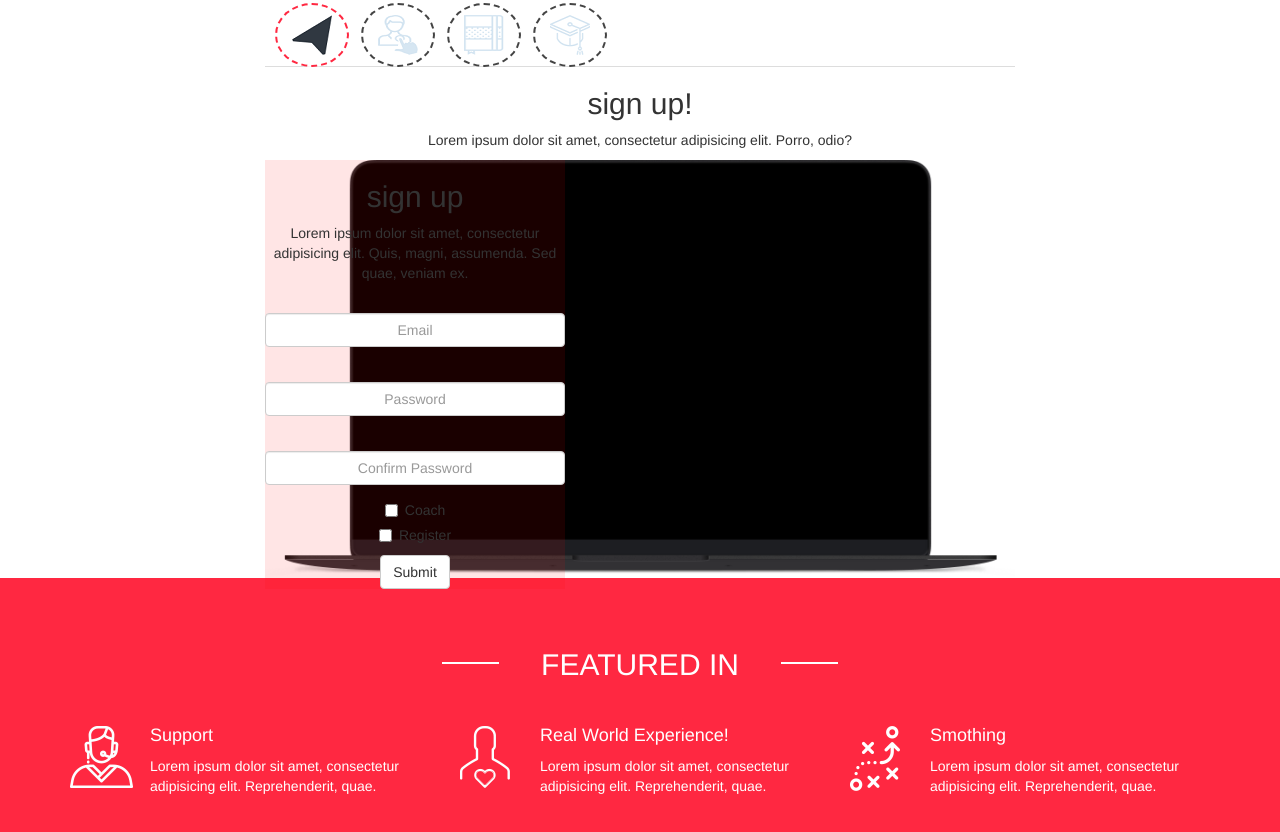
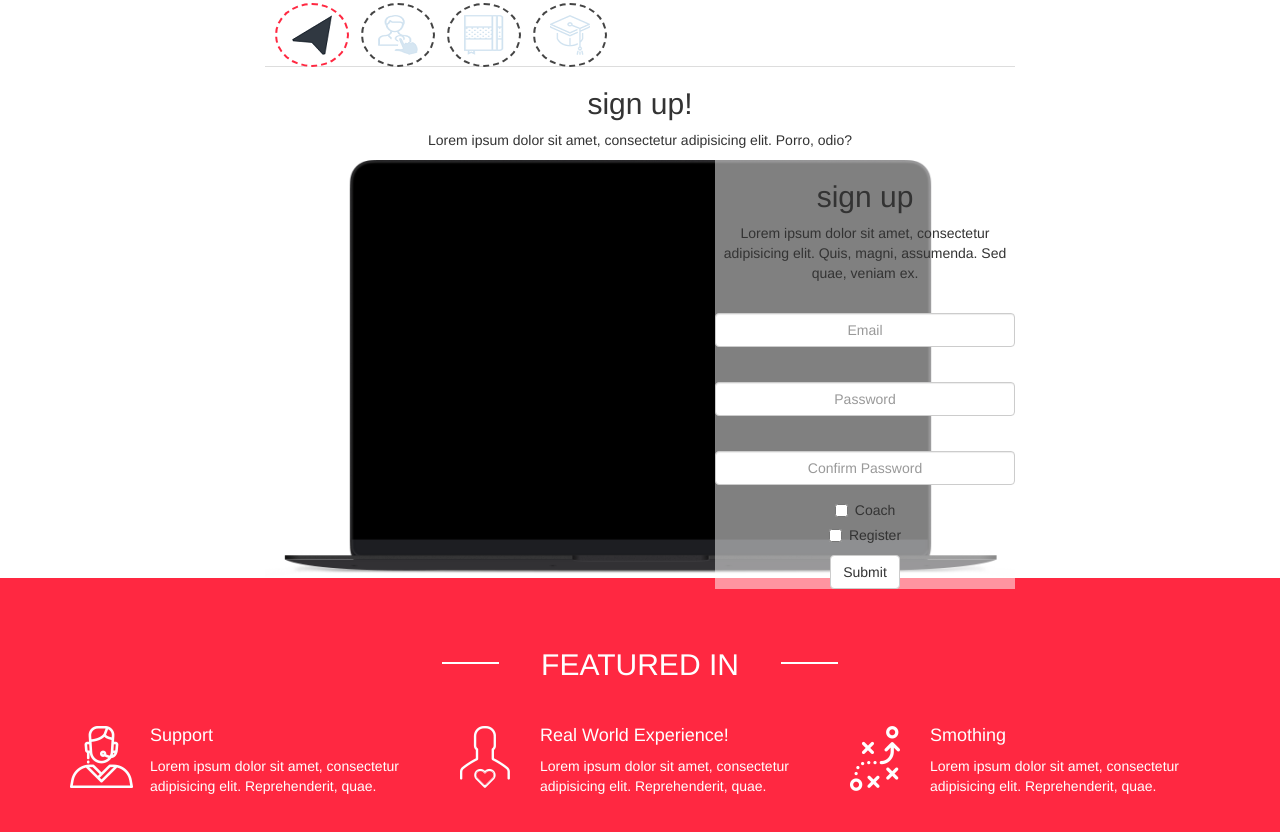
Before and after one commit to Biddrup/landing-page, a plain HTML site: page index.html in a window 1280 px wide. Shown: the part 825-1657 px from the top of the page. Drawn offline with nearby package versions, Linux system fonts and the light colour scheme.

Commit message:
Little again

```diff
--- a/style.css
+++ b/style.css
@@ -155,10 +155,10 @@ Begenning of how it works area
 }
 .signup-query {
     width: 40%;
-    background-color: rgba(255,0,0,0.1);
+    background-color: rgba(255,255,255,0.5);
     position: absolute;
     top: 0;
-    left: 0;
+    right: 0;
 }
 .signup-query input::placeholder {
     text-align: center;
```
